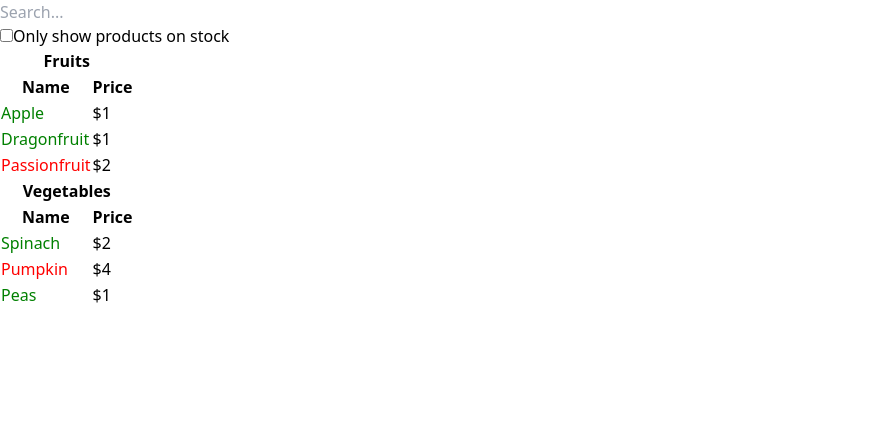
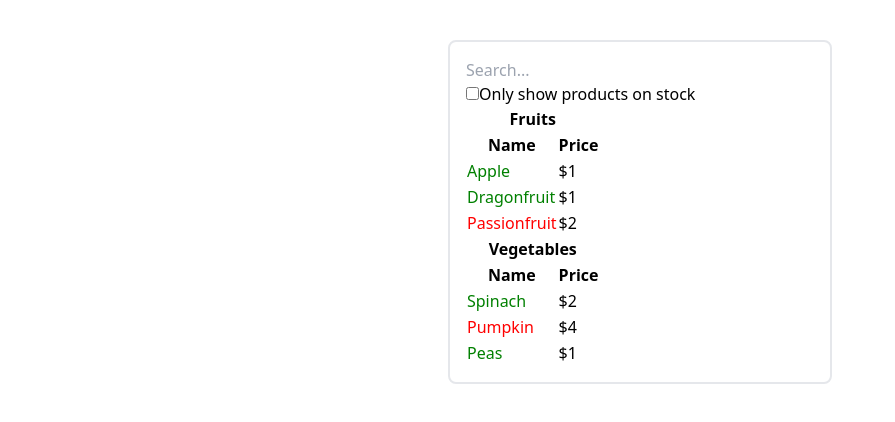
Before and after one commit to AhmedElaguab/react-grocery-store, a React (Create React App) app: page / in a window 1280 px wide. Shown: the top 422 px of the page, without its empty margins (0-895 px from the left). Built offline with nearby package versions, Linux system fonts and the light colour scheme.

Commit message:
Add card styles

```diff
--- a/src/App.jsx
+++ b/src/App.jsx
@@ -18,7 +18,8 @@ export default function App() {
   const [inStockOnly, setInStockOnly] = useState(false)
 
   return (
-    <div className="App">
+    <div className="flex justify-center">
+      <div className="w-96 border-2 p-4 rounded-lg mt-10">
         <SearchBar
           filterText={filterText}
           inStockOnly={inStockOnly}
@@ -31,5 +32,6 @@ export default function App() {
           inStockOnly={inStockOnly}
         />
       </div>
+    </div>
   )
 }
```
Lines whose indentation alone changed are shown as unchanged.
